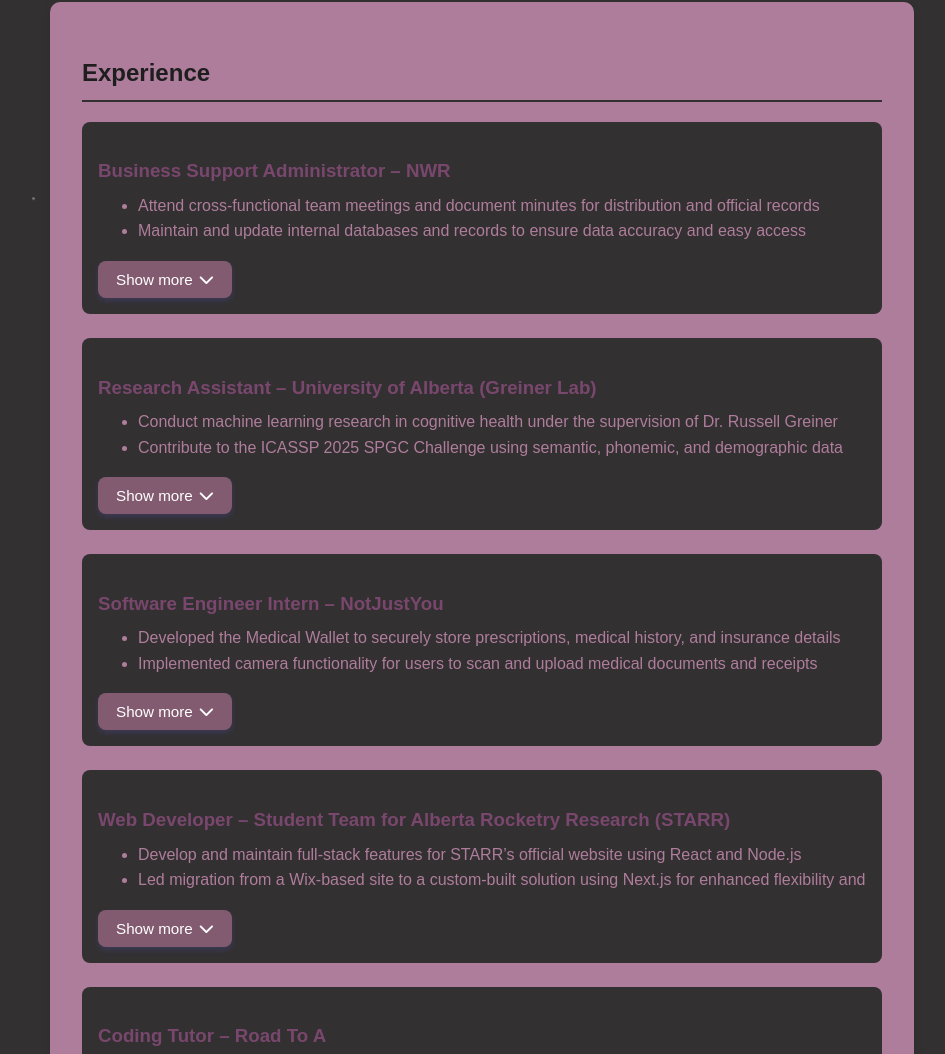
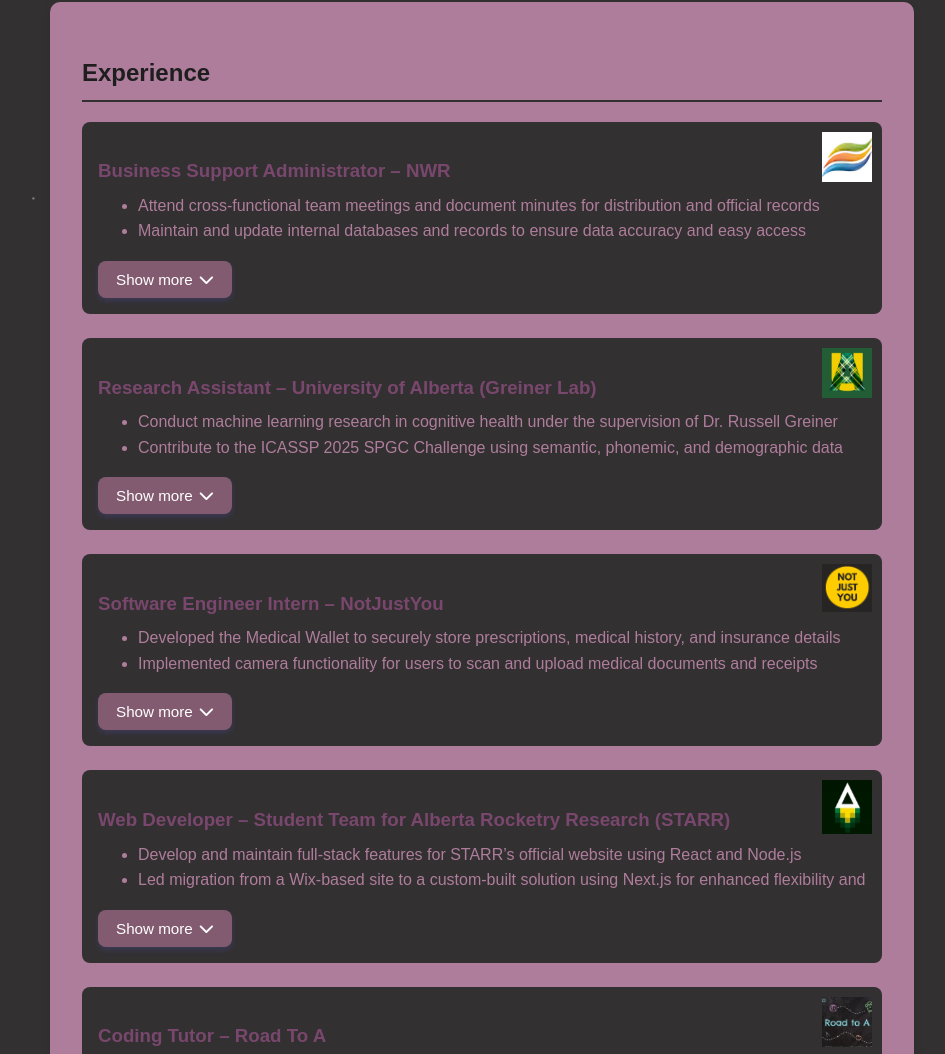
Before and after one commit to sepehrbehroozi/my-personal-website, a plain HTML site: page index.html in a window 1280 px wide. Shown: the part 1600-2654 px from the top of the page, without its empty margins (158-1103 px from the left). Drawn offline with Linux system fonts and the light colour scheme.

Commit message:
Added logos for the experience cards.

```diff
--- a/index.html
+++ b/index.html
@@ -128,6 +128,7 @@
     <h2>Experience</h2>
     <div class="project">
       <h3>Business Support Administrator – NWR</h3>
+      <img src="logos/NWR_LOGO.png" alt="NWR Logo" class="experience-logo top-right">
       <div class="bullet-container truncatable">
         <ul class="bulleted-list">
           <li>Attend cross-functional team meetings and document minutes for distribution and official records</li>
@@ -148,6 +149,7 @@
 
     <div class="project">
       <h3>Research Assistant – University of Alberta (Greiner Lab)</h3>
+      <img src="logos/UOFA_LOGO.png" alt="University of Alberta Logo" class="experience-logo top-right">
       <div class="bullet-container truncatable">
         <ul class="bulleted-list">
           <li>Conduct machine learning research in cognitive health under the supervision of Dr. Russell Greiner</li>
@@ -169,6 +171,7 @@
 
     <div class="project">
       <h3>Software Engineer Intern – NotJustYou</h3>
+      <img src="logos/NOTJUSTYOU_LOGO.png" alt="NotJustYou Logo" class="experience-logo top-right">
       <div class="bullet-container truncatable">
         <ul class="bulleted-list">
           <li>Developed the Medical Wallet to securely store prescriptions, medical history, and insurance details</li>
@@ -190,6 +193,7 @@
 
     <div class="project">
       <h3>Web Developer – Student Team for Alberta Rocketry Research (STARR)</h3>
+      <img src="logos/STARR_LOGO.png" alt="STARR Logo" class="experience-logo top-right">
       <div class="bullet-container truncatable">
         <ul class="bulleted-list">
           <li>Develop and maintain full-stack features for STARR’s official website using React and Node.js</li>
@@ -207,6 +211,7 @@
 
     <div class="project">
       <h3>Coding Tutor – Road To A</h3>
+      <img src="logos/ROADTOA_LOGO.jpg" alt="Road To A Logo" class="experience-logo top-right">
       <div class="bullet-container truncatable">
         <ul class="bulleted-list">
           <li>Provide personalized one-on-one tutoring sessions in Python and C for high school and university students</li>
--- a/style.css
+++ b/style.css
@@ -141,6 +141,8 @@ h2 {
   border-radius: 8px;
   color: rgb(175, 125, 156);
   background-color: rgb(50, 48, 48);
+  position: relative; /* Ensure the logo is positioned relative to the card */
+  size: 1.1em;
 }
 
 .project:hover {
@@ -973,3 +975,15 @@ html {
   color: rgb(255, 255, 255);
   font-weight: bold;
 }
+
+/* Experience logo positioning */
+.experience-logo {
+  width: 50px;
+  height: auto;
+  position: absolute;
+}
+
+.top-right {
+  top: 10px;
+  right: 10px;
+}
```
Also changed, not shown: logos/NOTJUSTYOU_LOGO.png (added), logos/NWR_LOGO.png (added), logos/ROADTOA_LOGO.jpg (added), logos/STARR_LOGO.png (added), logos/UOFA_LOGO.png (added).
